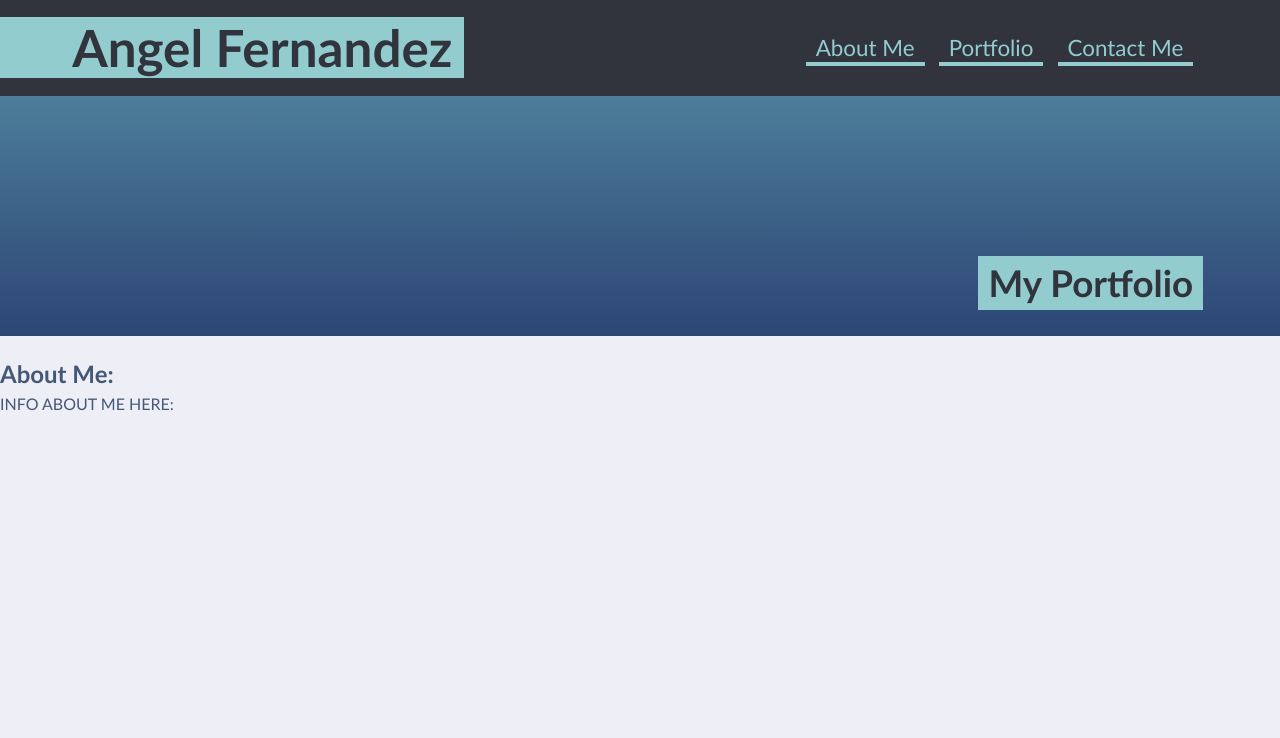
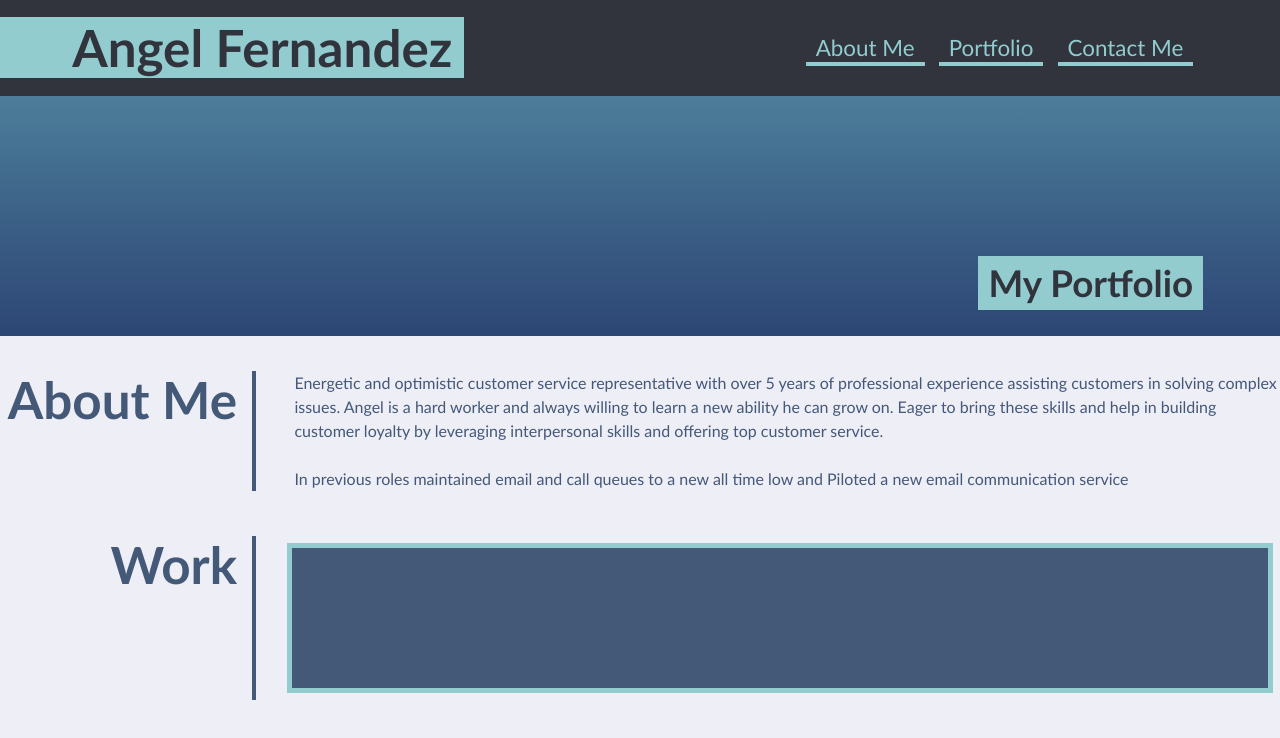
Before and after one commit to b3hold23/Challenge-demo-2, a plain HTML site: page index.html in a window 1280 px wide. Drawn offline with Linux system fonts and the light colour scheme.

Commit message:
Added header and about me section

```diff
--- a/index.html
+++ b/index.html
@@ -14,9 +14,9 @@
     </h1>
     <nav>
         <ul>
-            <li a href="#">About Me</li>
-            <li a href="#">Portfolio</li>
-            <li a href="#">Contact Me</li>
+            <li a :hover href="#about-me" class="section-page">About Me</li>
+            <li a :hover href="#">Portfolio</li>
+            <li a :hover href="#">Contact Me</li>
         </ul>
     </nav>
 </header>
@@ -26,16 +26,19 @@
     <section class="hero-banner">
         <h2>My Portfolio</h2>
     </section>
+<main>
+    <section class="page-section" id="about-me">
+        <h2>About Me</h2>
+            <div>Energetic and optimistic customer service representative with over 5 years of professional experience assisting customers in solving complex issues. Angel is a hard worker and always willing to learn a new ability he can grow on. Eager to bring these skills and help in building customer loyalty by leveraging interpersonal skills and offering top customer service.
+                <br><br> In previous roles maintained email and call queues to a new all time low and Piloted a new email communication service</div>
+    </section>
 
-<main>
-    <section class="page section">
-        <h1>
-            About Me:
-        </h1>
-            <p>
-                INFO ABOUT ME HERE:
-            </p>
+    <section class="page-section">
+        <h2>Work</h2>
+        <div class="flex-item"><a href="https://b3hold23.github.io/mini-project1/"></a></div>
     </section>
+
+
 </main>
     <!-- TODO: add head content below -->
 
```
